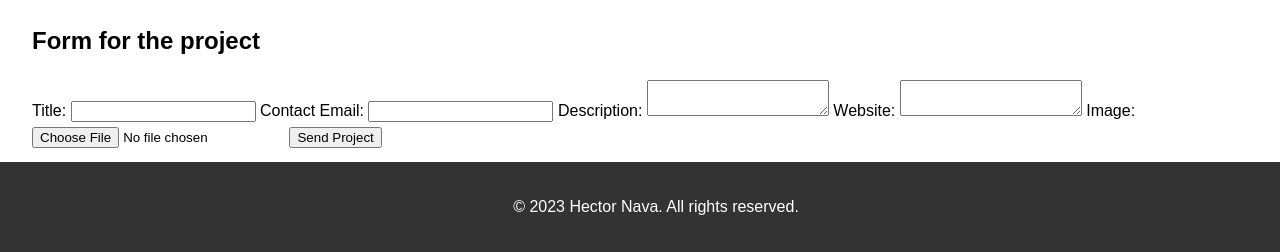
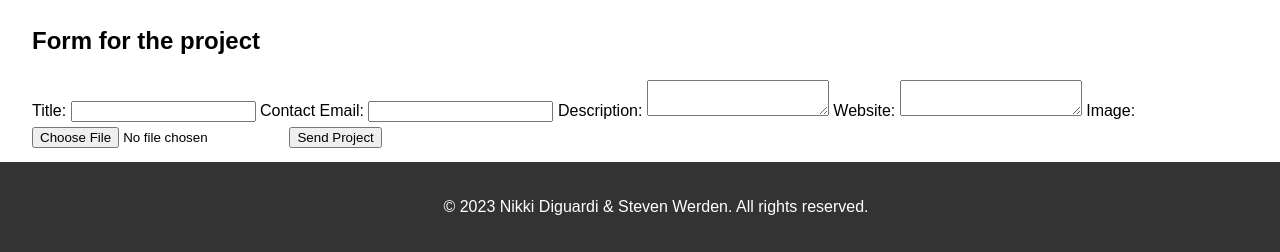
Before and after one commit to NDigFury/capstone, a PHP site: page /entry.php in a window 1280 px wide. Shown: the part 548-800 px from the top of the page. Run offline with PHP 8.4, Linux system fonts and the light colour scheme.

Commit message:
Update entry.php

```diff
--- a/entry.php
+++ b/entry.php
@@ -50,7 +50,7 @@
     </section>
 </main>
 <footer>
-    <p>&copy; 2023 Hector Nava. All rights reserved.</p>
+    <p>&copy; 2023 Nikki Diguardi & Steven Werden. All rights reserved.</p>
 </footer>
 </body>
 </html>
```
